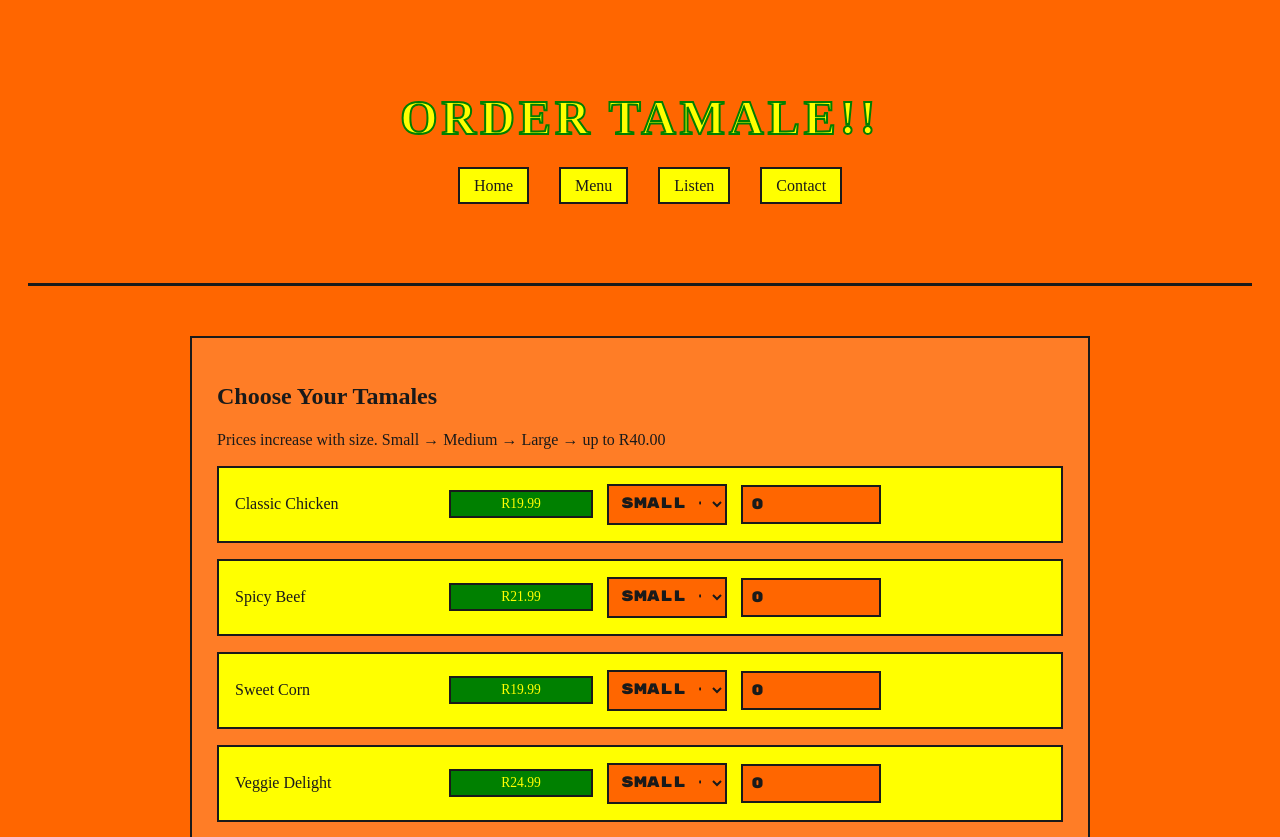
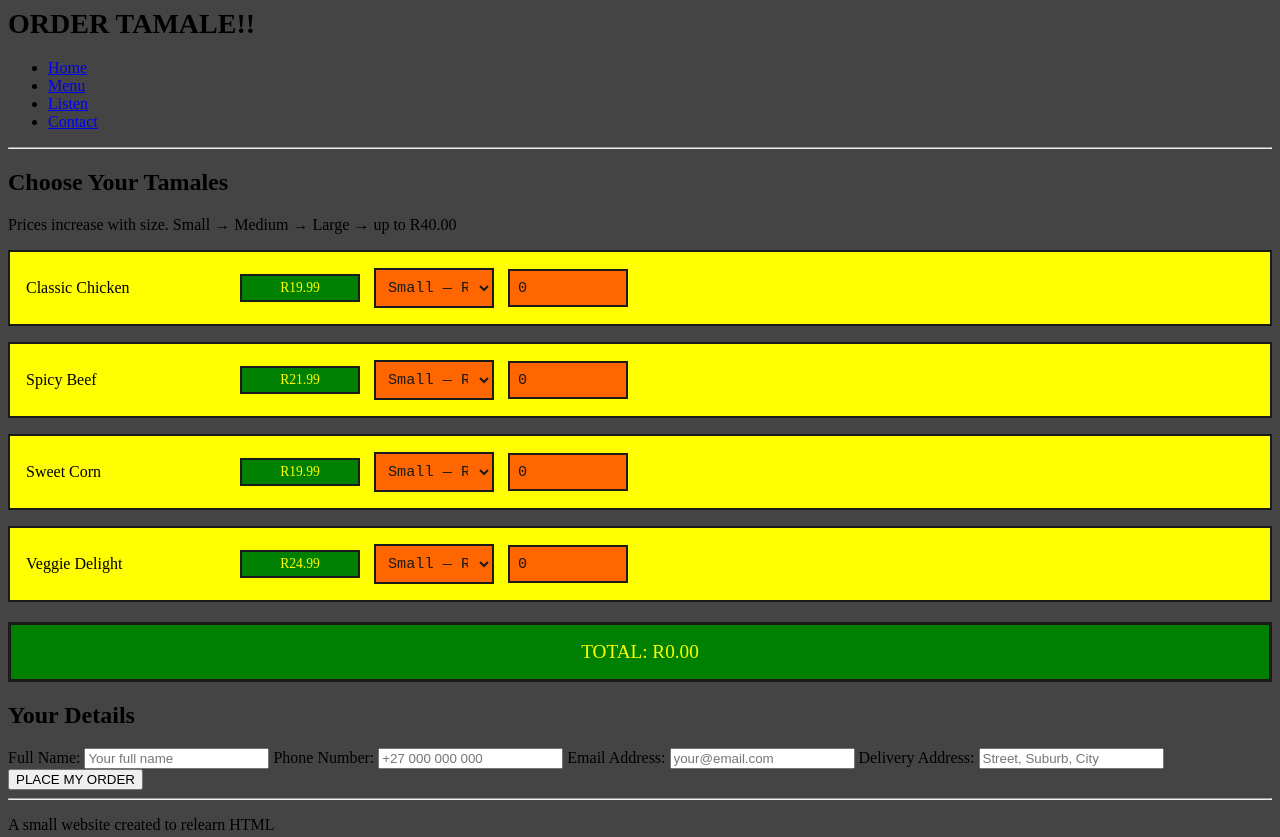
Before and after one commit to dalubuhle07/TAMALE-the-resturant, a plain HTML site: page order.html in a window 1280 px wide. Shown: the top 837 px of the page. Drawn offline with Linux system fonts and the light colour scheme.

Commit message:
Refactor CSS styles and update post-it design
Updated styles for body, headers, and post-it elements. Removed old styles and added new imports.

```diff
--- a/style.css
+++ b/style.css
@@ -1,175 +1,55 @@
-@import url('https://fonts.googleapis.com/css2?family=Rubik+Mono+One&display=swap');
+@import "compass/css3";
+@import url(https://fonts.googleapis.com/css?family=Permanent+Marker);
+
+* {
+  box-sizing: border-box;
+}
 
 body {
-    background-color: #FF6600;
-    color: #1a1a1a;
-    padding: 20px;
+  background: #444;
 }
 
-header {
-    text-align: center;
-    padding: 30px 0;
+.post-it {
+  width: 350px;       /* Increased from 250px */
+  min-height: 340px;  /* Increased from 240px and set to min-height to allow text growth */
+  position: relative;
+  background: #ffa;
+  overflow: hidden;
+  margin: 30px auto;
+  padding: 25px;
+  border-radius: 0 0 0 30px/45px;
+  box-shadow:
+    inset 0 -40px 40px rgba(0,0,0,0.2),
+    inset 0 25px 10px rgba(0,0,0,0.2),
+    0 5px 6px 5px rgba(0,0,0,0.2);
+  font-family: 'Permanent Marker', cursive;
+  line-height: 1.7em;
+  font-size: 22px;    /* Slightly increased font size to match larger post-it */
+  color: #130d6b;
+}
+
+.post-it li {
+  cursor: pointer;
+}
+
+.post-it:before {
+  content: "";
+  display: block;
+  position: absolute;
+  width: 25px;       /* Slightly scaled up fold corner to match post-it */
+  height: 30px;
+  background: #ffa;
+  box-shadow:
+    3px -2px 10px rgba(0,0,0,0.2),
+    inset 15px -15px 15px rgba(0,0,0,0.3);
+  left: 0;
+  bottom: 0;
+  z-index: 2;
+  transform: skewX(25deg);
 }
 
 h1 {
-    color: yellow;
-    -webkit-text-stroke: 2px green;
-    font-size: 3rem;
-    letter-spacing: 4px;
-    text-transform: uppercase;
+  font-size: 28px;
+  position: relative;
+  margin-top: 0;
 }
-
-h2, h3, h4, h5, h6 {
-    color: #1a1a1a;
-    margin: 20px 0 10px 0;
-}
-
-nav {
-    margin: 20px 0;
-}
-
-    nav ul {
-        list-style: none;
-        display: flex;
-        justify-content: center;
-        gap: 30px;
-        flex-wrap: wrap;
-    }
-
-        nav ul li a {
-            color: #1a1a1a;
-            text-decoration: none;
-            font-size: 1rem;
-            padding: 8px 14px;
-            border: 2px solid #1a1a1a;
-            background-color: yellow;
-            transition: background-color 0.3s, color 0.3s;
-        }
-
-            nav ul li a:hover {
-                background-color: green;
-                color: yellow;
-            }
-
-hr {
-    border: none;
-    border-top: 3px solid #1a1a1a;
-    margin: 30px 0;
-}
-
-main {
-    max-width: 900px;
-    margin: 0 auto;
-    padding: 20px;
-}
-
-section {
-    background-color: rgba(255, 255, 255, 0.15);
-    border: 2px solid #1a1a1a;
-    padding: 25px;
-    margin-bottom: 30px;
-}
-
-p {
-    line-height: 1.7;
-    margin-bottom: 12px;
-}
-
-ul {
-    padding-left: 20px;
-    margin-bottom: 12px;
-}
-
-    ul li {
-        margin-bottom: 8px;
-    }
-
-figure {
-    margin: 20px auto;
-    text-align: center;
-}
-
-    figure img {
-        max-width: 100%;
-    }
-
-figcaption {
-    margin-top: 8px;
-    font-size: 0.9rem;
-    color: #1a1a1a;
-}
-
-form {
-    display: flex;
-    flex-direction: column;
-    gap: 12px;
-    max-width: 500px;
-}
-
-label {
-    font-size: 0.95rem;
-    color: #1a1a1a;
-}
-
-input[type="text"],
-input[type="email"],
-textarea {
-    font-family: 'Rubik Mono One', monospace;
-    background-color: yellow;
-    border: 2px solid #1a1a1a;
-    padding: 10px;
-    font-size: 0.95rem;
-    width: 100%;
-    color: #1a1a1a;
-}
-
-    input:focus,
-    textarea:focus {
-        outline: 3px solid green;
-        background-color: #ffffa0;
-    }
-
-button[type="submit"] {
-    font-family: 'Rubik Mono One', monospace;
-    background-color: green;
-    color: yellow;
-    border: 2px solid #1a1a1a;
-    padding: 12px 24px;
-    font-size: 1rem;
-    cursor: pointer;
-    transition: background-color 0.3s, color 0.3s;
-}
-
-    button[type="submit"]:hover {
-        background-color: yellow;
-        color: green;
-    }
-
-address {
-    font-style: normal;
-    line-height: 2;
-}
-
-    address a {
-        color: #1a1a1a;
-        text-decoration: underline;
-    }
-
-        address a:hover {
-            color: green;
-        }
-
-audio, video {
-    display: block;
-    margin: 16px 0;
-    width: 100%;
-    max-width: 560px;
-    border: 3px solid #1a1a1a;
-}
-
-footer {
-    text-align: center;
-    padding: 20px;
-    color: #1a1a1a;
-    font-size: 0.9rem;
-}
```
